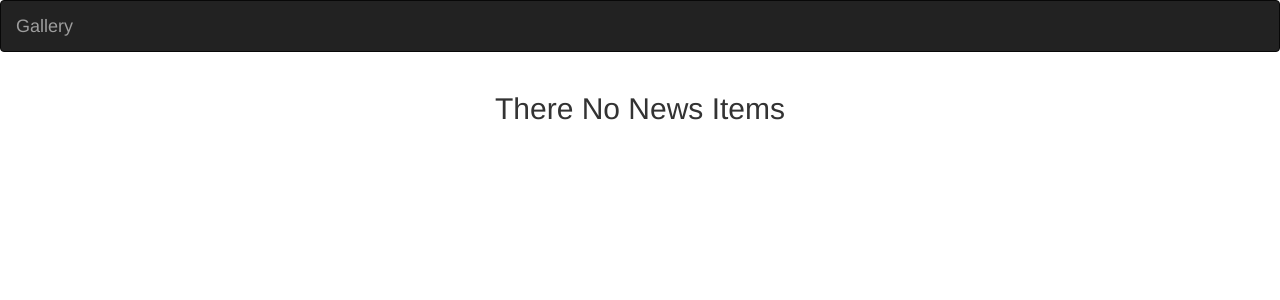
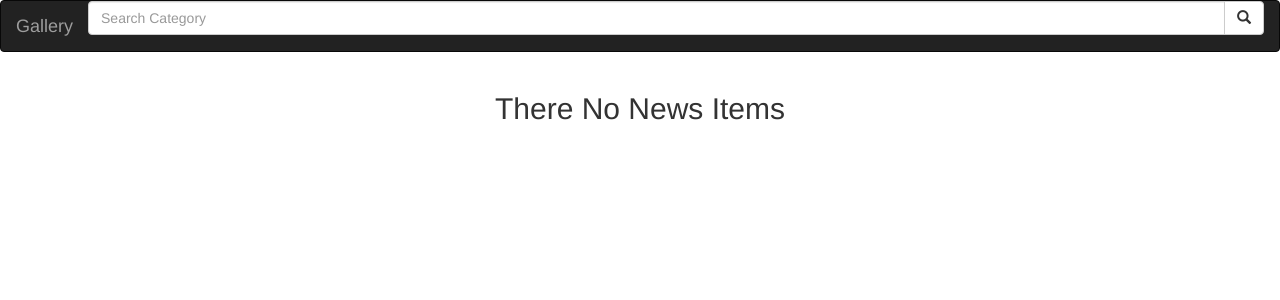
Before and after one commit to Nicoleha/gallery, a Django app: page / in a window 1280 px wide. Shown: the top 300 px of the page. Run offline with Django 3.2, Linux system fonts and the light colour scheme; data that the repository does not hold is empty; some libraries are stand-ins or nearby versions.

```diff
--- a/picture/templates/navbar.html
+++ b/picture/templates/navbar.html
@@ -11,6 +11,13 @@
     <div class="navbar-header">
       <a class="navbar-brand">Gallery</a>
     </div>
+    <div class="input-group">
+      <input type="text" class="form-control" placeholder="Search Category" name="image">
+      <div class="input-group-btn">
+        <button class="btn btn-default" type="submit"><i class="glyphicon glyphicon-search"></i></button>
+      </div>
+    </div>
+
   </div>
 </nav>
 </body>
--- a/picture/urls.py
+++ b/picture/urls.py
@@ -3,4 +3,6 @@ from . import views
 
 urlpatterns=[
     url(r'^$',views.home,name = 'welcome'),
+    url(r'^search/', views.search_result, name='search_result')
+
 ]
--- a/picture/views.py
+++ b/picture/views.py
@@ -12,4 +12,9 @@ def search_result(request):
     if 'image' in request.GET and request.GET['image']:
         search_term = request.GET.get('image')
         searched = Image.search_image(search_term)
-        meaa
+        message = f'{search_term}'
+
+        return render(request, 'search.html',{"message":message,"searched": searched})
+    else:
+        message = "You haven't searched for any term"
+        return render(request, 'search.html',{"message":message})
```
Also changed, not shown: picture/templates/search.html (+25 -0 lines).
